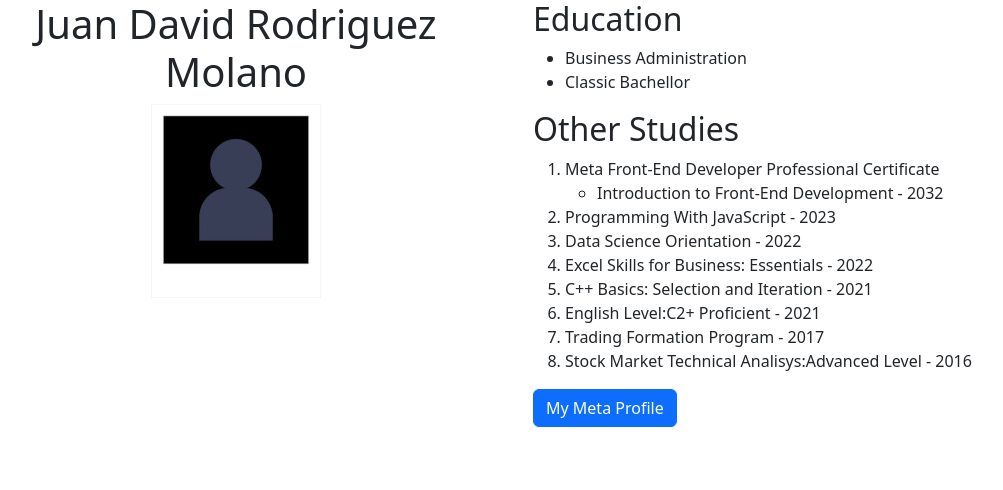
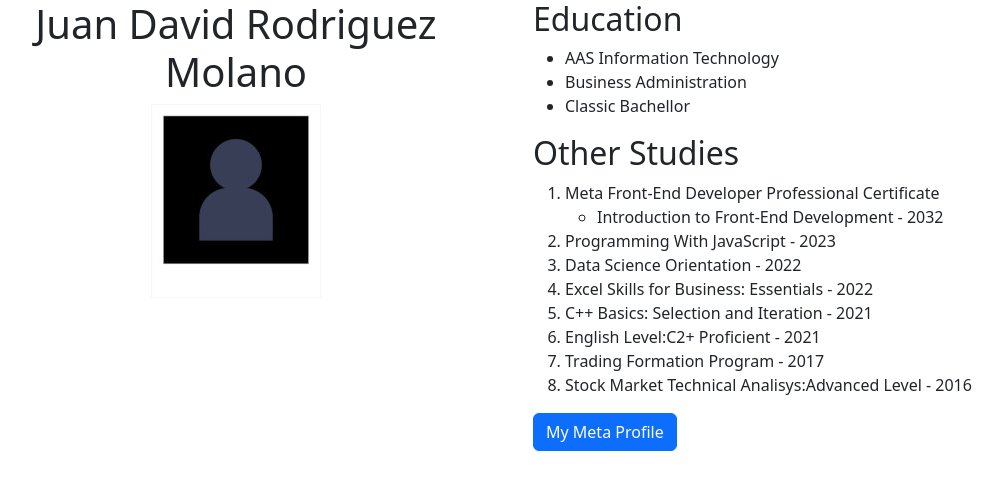
Before and after one commit to zkeill/Project, a plain HTML site: page CV.html in a window 1280 px wide. Shown: the whole page, without its empty margins (119-1122 px from the left). Drawn offline with nearby package versions, Linux system fonts and the light colour scheme.

Commit message:
it added

```diff
--- a/CV.html
+++ b/CV.html
@@ -14,6 +14,7 @@
             <div id="more" class="col-12 col-lg-6">
                 <h2>Education</h2>
                 <ul>
+                    <li>AAS Information Technology</li>
                     <li>Business Administration</li>
                     <li>Classic Bachellor</li>
                 </ul>
```
